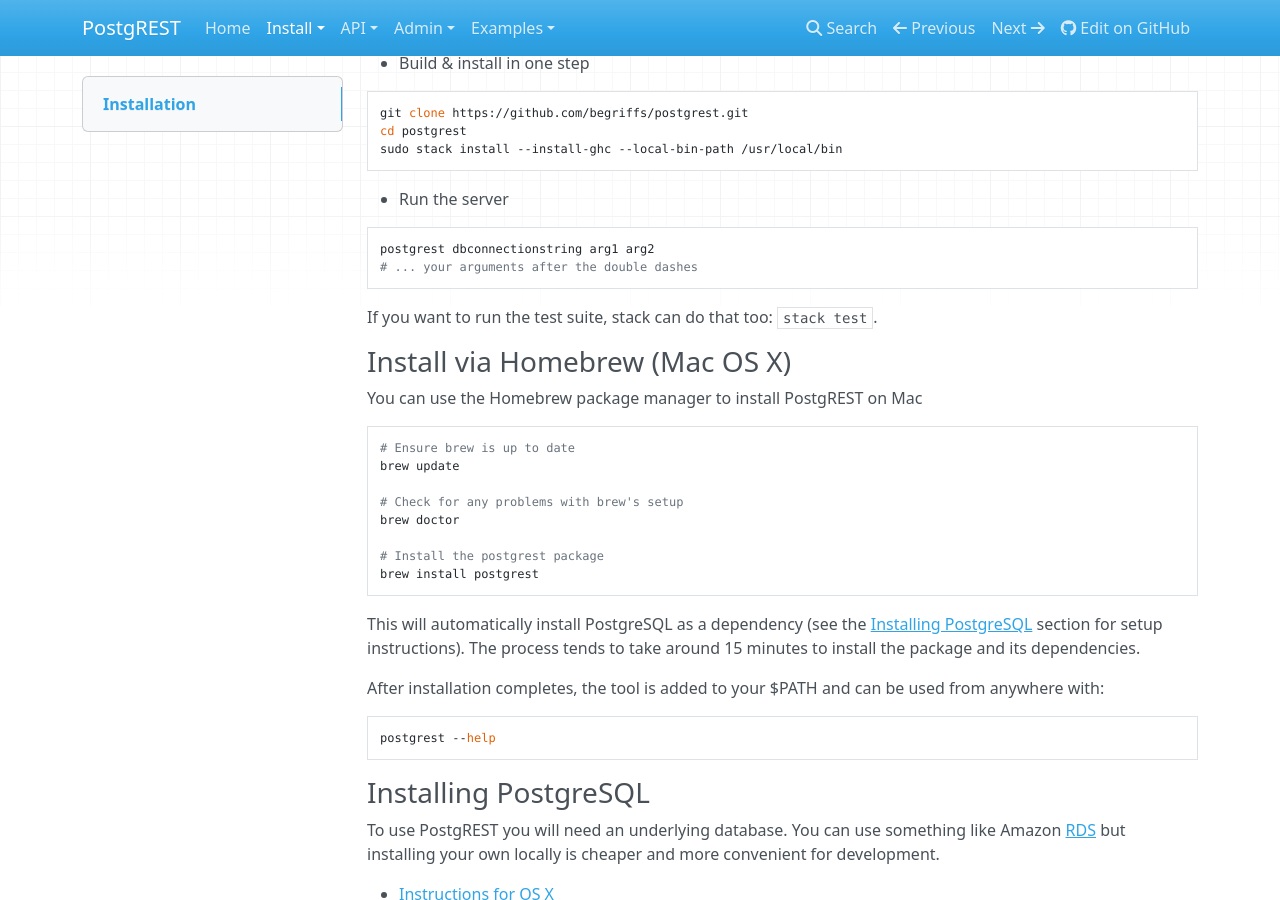
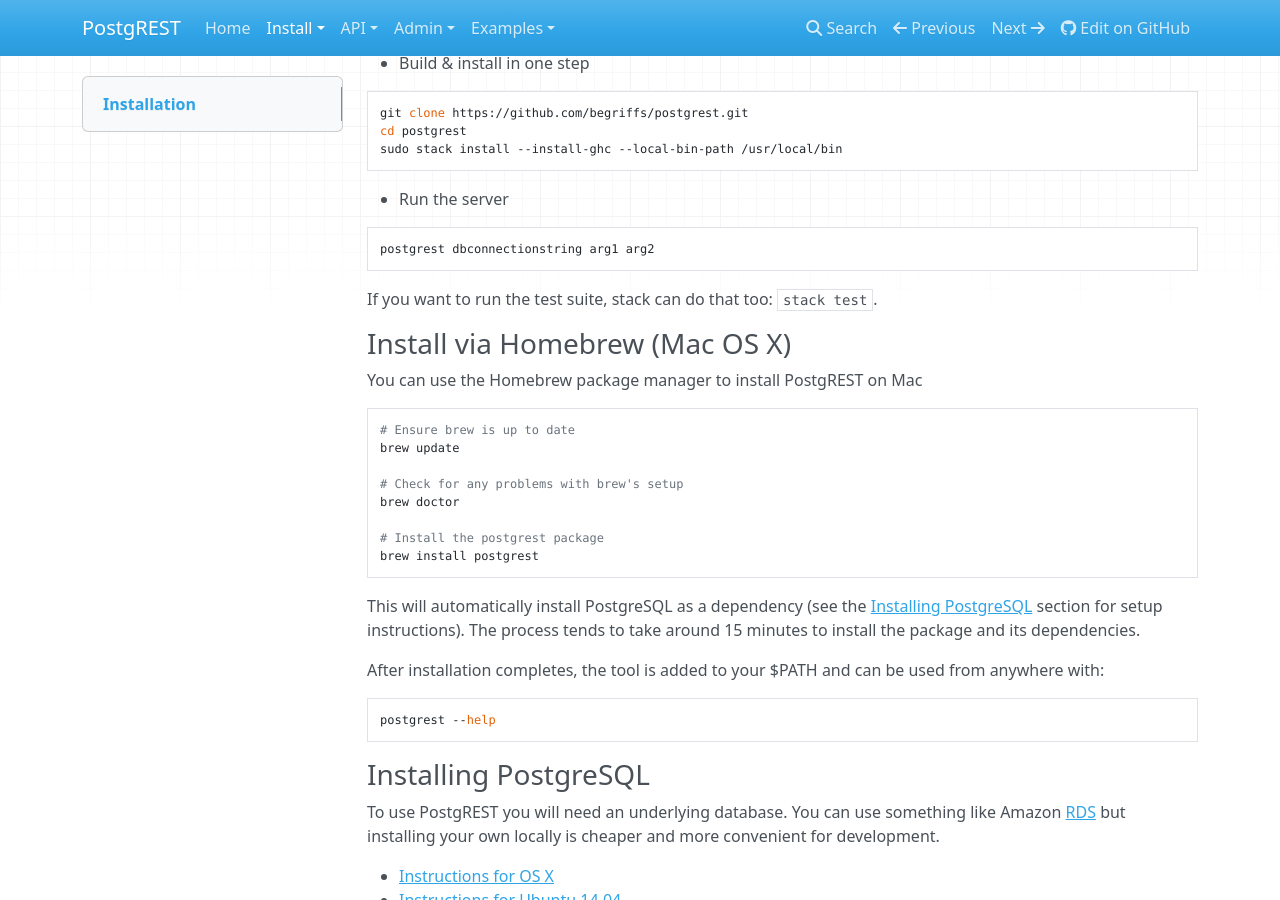
Before and after one commit to PostgREST/postgrest, an MkDocs documentation site: the page built from docs/install/server.md, in a window 1280 px wide and 900 px high, scrolled down 1039 px. Built offline with MkDocs 1.6.1, drawn with Linux system fonts in a browser that asks for light colours; nearby versions of some CDN libraries; old or Windows-style settings are respelled for this version of MkDocs.

Commit message:
modify build from source steps to also copy the bin to the right location (remove small comment)

````diff
--- a/docs/install/server.md
+++ b/docs/install/server.md
@@ -54,7 +54,6 @@
 
 ```bash
 postgrest dbconnectionstring arg1 arg2
-# ... your arguments after the double dashes
 ```
 
 If you want to run the test suite, stack can do that too: `stack test`.
````
